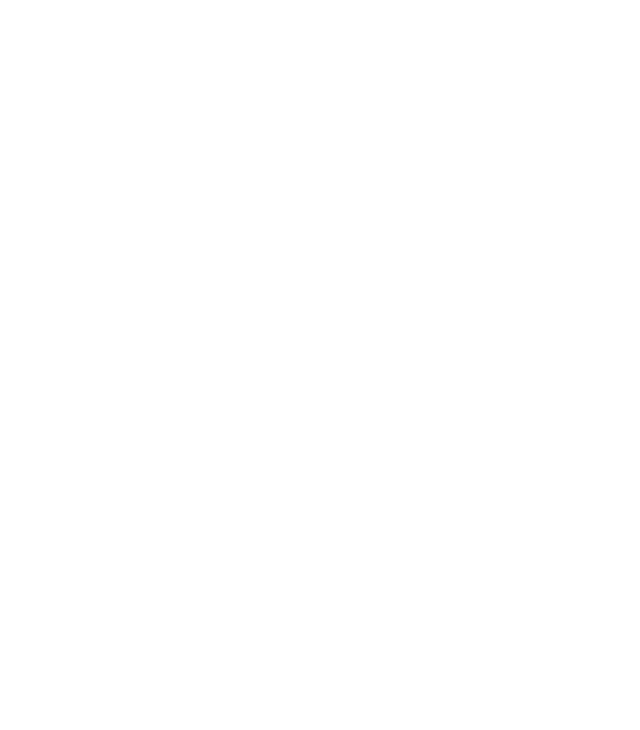
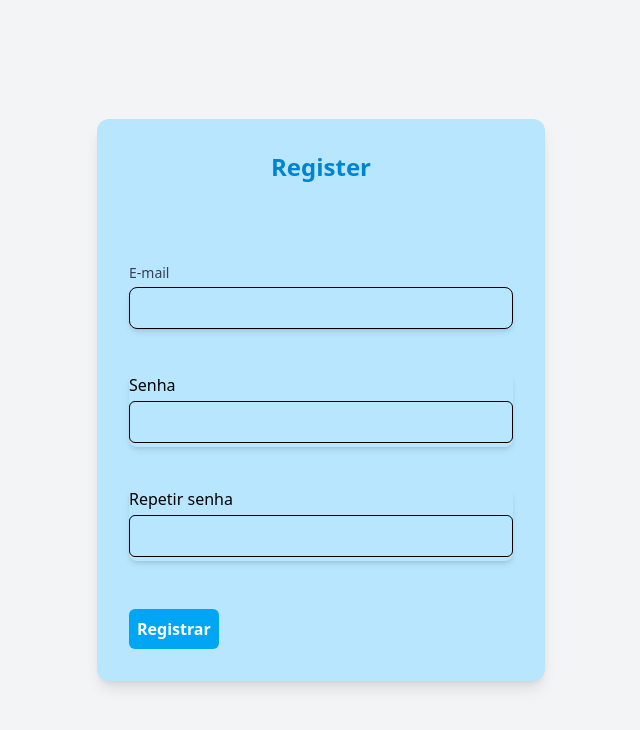
Before and after one commit to RobertdeSMaio/investdash, a React (Vite) app: page /Register in a window 1280 px wide. Before the commit this address had no page. Shown: the top 730 px of the page, without its empty margins (319-959 px from the left). Built offline with nearby package versions, Linux system fonts and the light colour scheme.

Commit message:
Add register form

```diff
--- a/src/main.tsx
+++ b/src/main.tsx
@@ -4,12 +4,14 @@
 import "./index.css";
 import Home from "./pages/Home";
 import Login from "./pages/Login";
+import Register from "./pages/Register";
 
 createRoot(document.getElementById("root")!).render(
   <StrictMode>
     <BrowserRouter>
       <Routes>
         <Route path="/Home" element={<Home />} />
+        <Route path="/Register" element={<Register />} />
         <Route path="/" element={<Login />} />
       </Routes>
     </BrowserRouter>
--- a/src/pages/Login.tsx
+++ b/src/pages/Login.tsx
@@ -1,5 +1,6 @@
 import axios from "axios";
 import { useFormik } from "formik";
+import { Link } from "react-router-dom";
 import * as Yup from "yup";
 
 export default function Login() {
@@ -87,13 +88,20 @@
               </span>
             )}
           </div>
-
+          <div className="space-x-59">
             <button
               type="submit"
               className="mt-2 bg-sky-500 text-white p-2 rounded-md font-bold hover:bg-sky-600 transition-colors"
             >
               Entrar
             </button>
+            <Link
+              to="/register"
+              className="mt-2 bg-sky-500 text-white p-2 rounded-md font-bold hover:bg-sky-600 transition-colors"
+            >
+              Registrar
+            </Link>
+          </div>
         </form>
       </div>
     </main>
--- /dev/null
+++ b/src/pages/Register.tsx
@@ -0,0 +1,62 @@
+export default function Register() {
+  return (
+    <main className="min-h-screen flex items-center justify-center bg-gray-100 p-4 shadow-md rounded-lg">
+      <div className="bg-sky-200 p-8 rounded-xl shadow-lg w-full max-w-md">
+        <h1 className="text-2xl font-bold text-sky-600 mb-20 text-center">
+          Register
+        </h1>
+
+        {/* Campo E-mail */}
+        <div className="flex flex-col gap-1">
+          <label htmlFor="email" className="text-sm font-medium text-gray-700">
+            E-mail
+          </label>
+          <input
+            type="email"
+            id="email"
+            className={`p-2 border rounded-lg outline-none shadow-md mb-10
+                  ? "border-red-500"
+                  : "border-gray-300"
+              }`}
+          />
+          <span className="text-red-500 text-xs"></span>
+        </div>
+
+        {/* Campo Senha */}
+        <div className="flex flex-col gap-1 shadow-md rounded-lg mb-10">
+          <label htmlFor="password">Senha</label>
+          <input
+            type="password"
+            id="password"
+            className={`p-2 border rounded-md outline-none
+                  ? "border-red-500"
+                  : "border-gray-300"
+              }`}
+          />
+
+          <span className="text-red-500 text-xs"></span>
+        </div>
+        <div className="flex flex-col gap-1 shadow-md rounded-lg mb-10">
+          <label htmlFor="password">Repetir senha</label>
+          <input
+            type="password"
+            id="password"
+            className={`p-2 border rounded-md outline-none
+                  ? "border-red-500"
+                  : "border-gray-300"
+              }`}
+          />
+
+          <span className="text-red-500 text-xs"></span>
+        </div>
+
+        <button
+          type="submit"
+          className="mt-2 bg-sky-500 text-white p-2 rounded-md font-bold hover:bg-sky-600 transition-colors"
+        >
+          Registrar
+        </button>
+      </div>
+    </main>
+  );
+}
```
Lines whose indentation alone changed are shown as unchanged.
